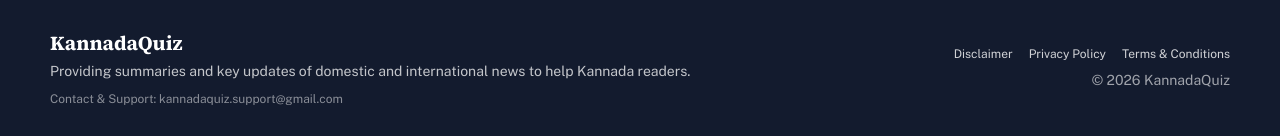
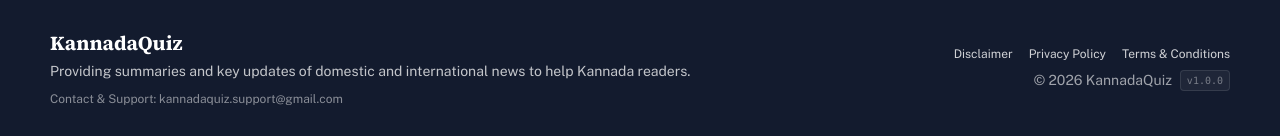
Before and after one commit to thyagarajsalome/kannadaquiz-next, a Next.js app: page /en in a window 1280 px wide. Shown: the part 1087-1223 px from the top of the page. Built offline with nearby package versions, Linux system fonts and the light colour scheme; no server answers.

Commit message:
feat: add version badge to footer reading from package.json

```diff
--- a/package.json
+++ b/package.json
@@ -1,6 +1,6 @@
 {
   "name": "kannadaquiz-next",
-  "version": "0.1.0",
+  "version": "1.0.0",
   "private": true,
   "scripts": {
     "dev": "next dev",
--- a/src/components/Footer.tsx
+++ b/src/components/Footer.tsx
@@ -1,5 +1,6 @@
 import type { Locale } from "@/lib/locales";
 import Link from "next/link";
+import { version } from "../../package.json";
 
 export function Footer({ locale }: { locale: Locale }) {
   return (
@@ -31,7 +32,10 @@ export function Footer({ locale }: { locale: Locale }) {
               {locale === "kn" ? "ನಿಯಮಗಳು (Terms)" : "Terms & Conditions"}
             </Link>
           </div>
-          <p className="text-sm text-white/60">© 2026 KannadaQuiz</p>
+          <div className="flex items-center gap-2 md:justify-end">
+            <p className="text-sm text-white/60">© 2026 KannadaQuiz</p>
+            <span className="text-[10px] text-white/40 font-mono bg-white/5 px-1.5 py-0.5 rounded border border-white/10 select-none">v{version}</span>
+          </div>
         </div>
       </div>
     </footer>
```
